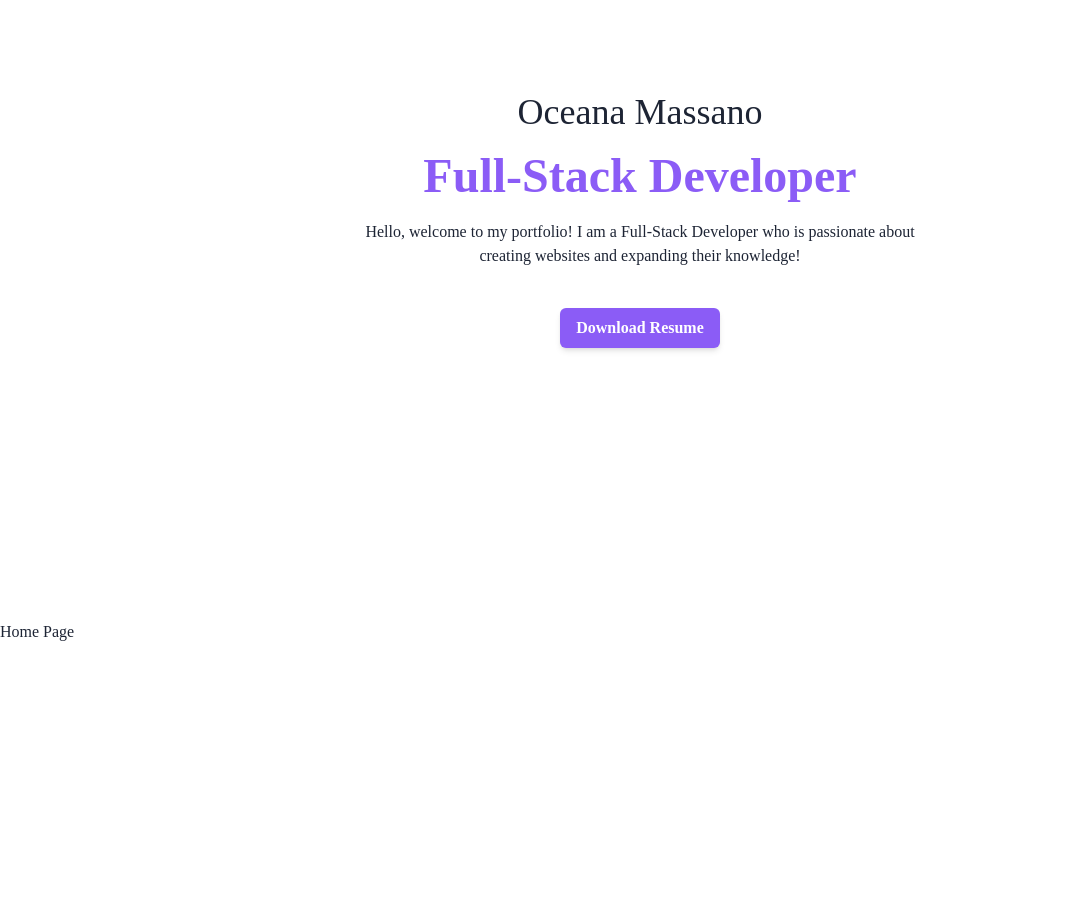
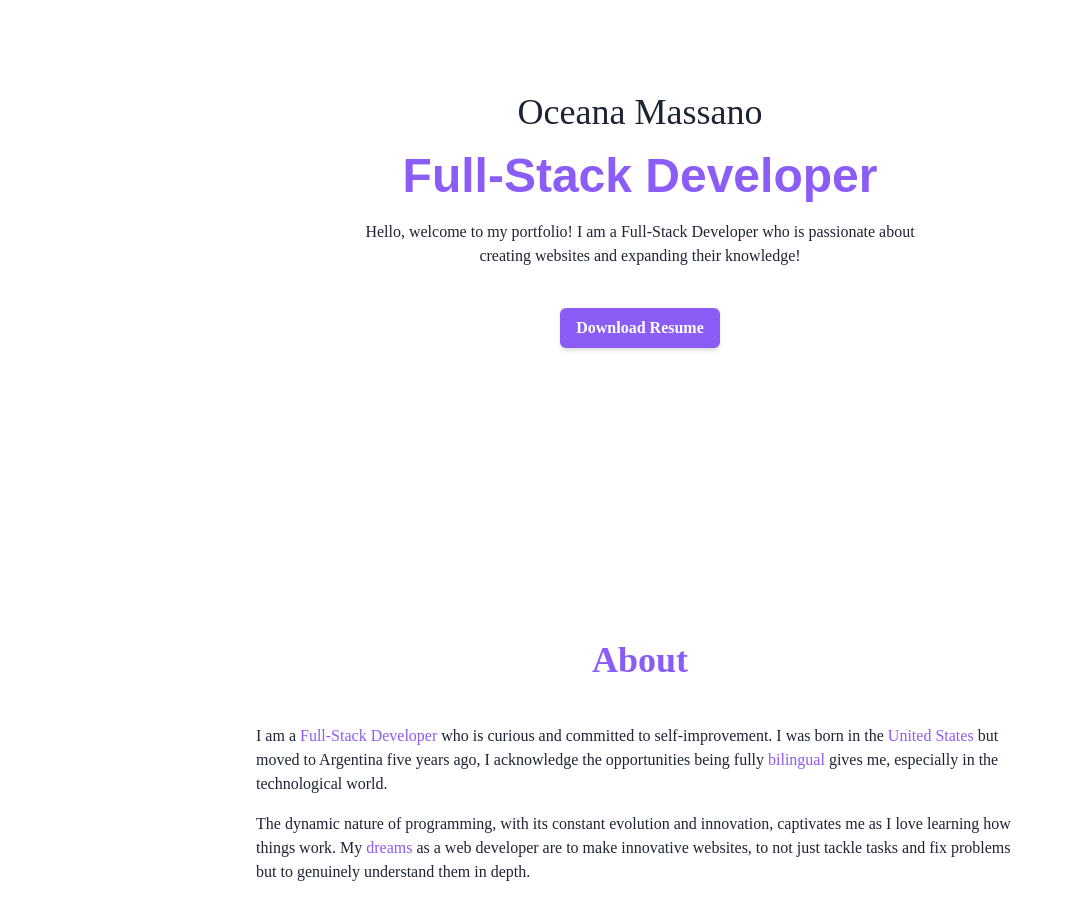
Before and after one commit to OMassano/Portfolio, a React (Create React App) app: page / in a window 1280 px wide. Shown: the part 180-1100 px from the top of the page, without its empty margins (0-1073 px from the left). Before the commit the page ends 824 px from the top, so only its background shows below. Built offline with nearby package versions, Linux system fonts and the light colour scheme.

Commit message:
some of the about, missing technologies

```diff
--- a/src/App.js
+++ b/src/App.js
@@ -8,7 +8,7 @@ function App() {
   return (
     <div className={darkMode && "dark"}>
       <Navbar darkMode={darkMode} setDarkMode={setDarkMode} />
-      <main className="bg-white dark:bg-darkBG text-darkBG dark:text-white cursor-default ">
+      <main className="bg-white dark:bg-darkBG text-darkBG dark:text-white cursor-default">
         <Landing />
         <About />
       </main>
--- a/src/components/Navbar.jsx
+++ b/src/components/Navbar.jsx
@@ -4,7 +4,7 @@ import { TbHexagonLetterO } from "react-icons/tb";
 
 const Navbar = ({ darkMode, setDarkMode }) => {
   return (
-    <header className="bg-white dark:bg-darkBG text-darkBG dark:text-white fixed w-full">
+    <header className="drop-shadow-md bg-white dark:bg-darkBG text-darkBG dark:text-white fixed w-full">
       <nav className="flex justify-between items-center p-5">
         <TbHexagonLetterO className="text-5xl" />
         <div onClick={() => setDarkMode(!darkMode)}>
--- a/src/views/About.jsx
+++ b/src/views/About.jsx
@@ -1,6 +1,35 @@
 import React from "react";
+
 const About = () => {
-  return <div>Home Page</div>;
+  return (
+    <section className="min-h-screen flex flex-col justify-start items-center">
+      <h2 className="text-4xl font-bold py-5 dark:text-violet-300 text-violet-500 text-center">
+        About
+      </h2>
+      <p className="mt-4 max-w-3xl py-2">
+        {" "}
+        I am a{" "}
+        <span className="dark:text-violet-300 text-violet-500">
+          Full-Stack Developer
+        </span>{" "}
+        who is curious and committed to self-improvement. I was born in the{" "}
+        <span className="dark:text-violet-300 text-violet-500">
+          United States
+        </span>{" "}
+        but moved to Argentina five years ago, I acknowledge the opportunities
+        being fully{" "}
+        <span className="dark:text-violet-300 text-violet-500">bilingual</span>{" "}
+        gives me, especially in the technological world.
+      </p>
+      <p className="max-w-3xl py-2">
+        The dynamic nature of programming, with its constant evolution and
+        innovation, captivates me as I love learning how things work. My{" "}
+        <span className="dark:text-violet-300 text-violet-500">dreams</span> as
+        a web developer are to make innovative websites, to not just tackle
+        tasks and fix problems but to genuinely understand them in depth.
+      </p>
+    </section>
+  );
 };
 
 export default About;
--- a/src/views/Landing.jsx
+++ b/src/views/Landing.jsx
@@ -5,7 +5,7 @@ const Landing = () => {
     //fills screen
     <section className="min-h-screen flex flex-col justify-center  items-center p-5 text-center">
       <h3 className="text-4xl ">Oceana Massano</h3>
-      <h2 className="text-5xl py-5 font-bold dark:text-violet-300 text-violet-500">
+      <h2 className="text-5xl py-5 font-bold dark:text-violet-300 text-violet-500 font-russo-one">
         Full-Stack Developer
       </h2>
 
--- a/tailwind.config.js
+++ b/tailwind.config.js
@@ -4,7 +4,11 @@ module.exports = {
   content: ["./src/**/*.{js,jsx,ts,tsx}"],
   theme: {
     extend: {
-      colors: { darkBG: "#1d2434" , darkNav:"#141924", textColor: "#5d73a5"},
+      colors: { darkBG: "#1d2434", darkNav: "#141924", textColor: "#5d73a5" },
+    },
+    fontFamily: {
+      bitter: ["Bitter", "serif"],
+      "russo-one": ["Russo One", "sans-serif"],
     },
   },
   plugins: [],
```
